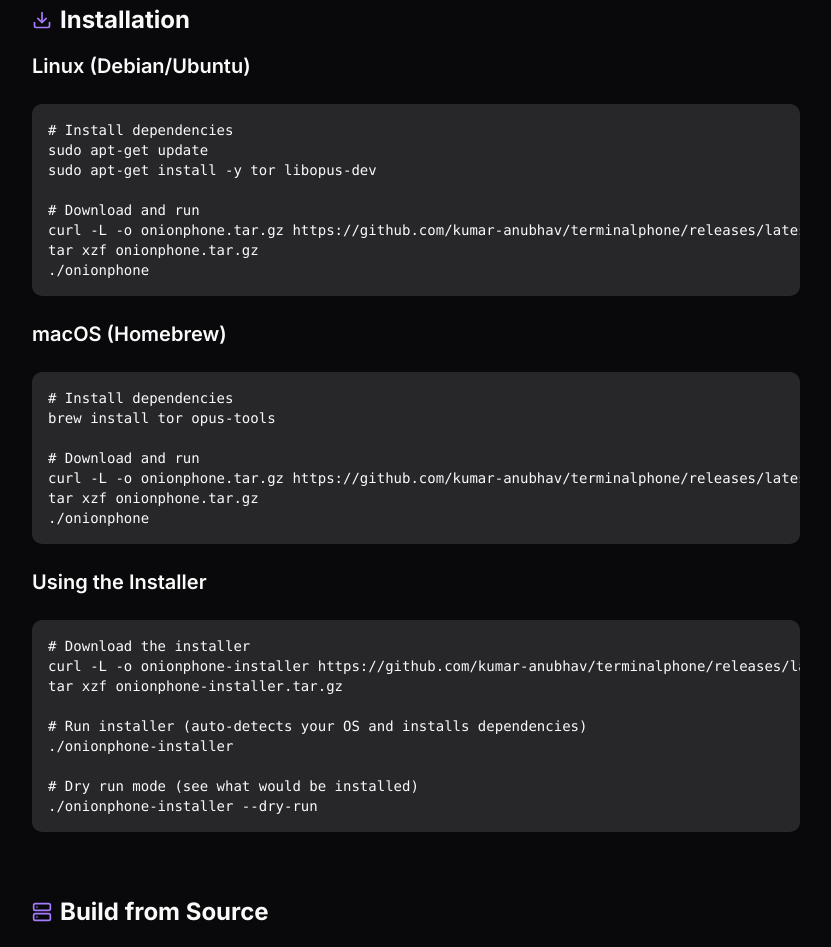
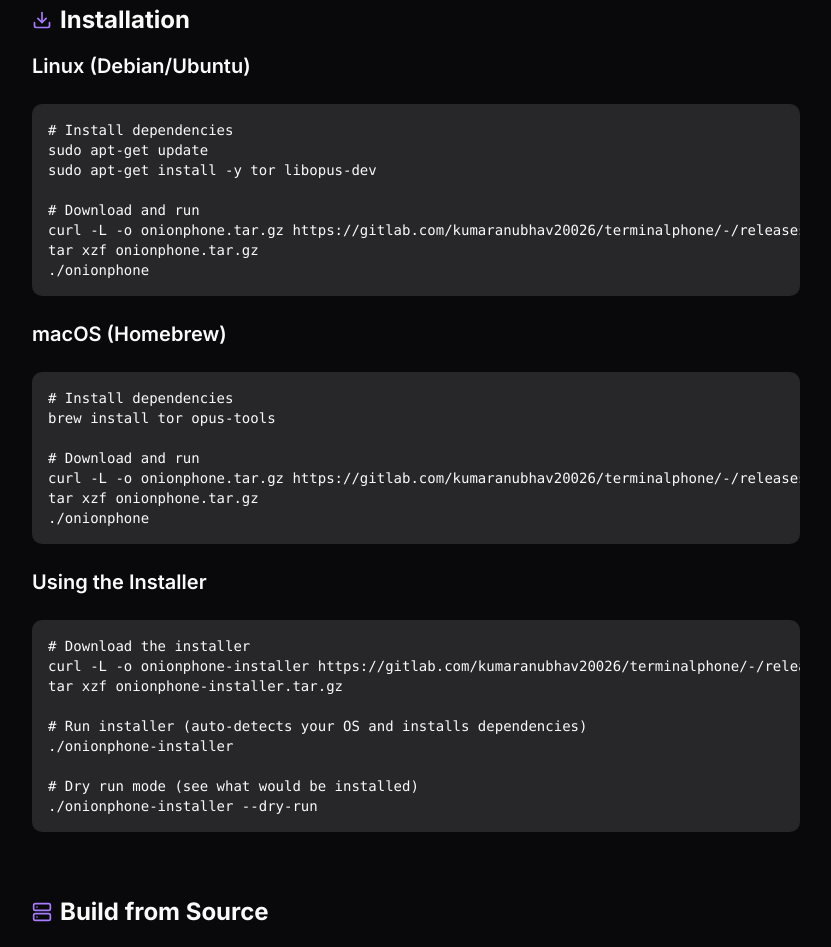
Before and after one commit to KumarAnubhav64/OnionCall, a Next.js app: page /docs in a window 1280 px wide. Shown: the part 920-1867 px from the top of the page, without its empty margins (312-1143 px from the left). Built offline with nearby package versions, Linux system fonts and the light colour scheme.

Commit message:
feat: update GitHub references to GitLab for releases

```diff
--- a/app/docs/page.tsx
+++ b/app/docs/page.tsx
@@ -78,7 +78,7 @@ export default function DocsPage() {
                 <p>Get OnionPhone running in under a minute:</p>
                 <div className="bg-muted rounded-lg p-4 overflow-x-auto">
                   <pre className="text-sm font-mono">
-                    <code>{`# 1. Download the latest binary                curl -L -o onionphone_Linux_x86_64.tar.gz https://github.com/kumar-anubhav/terminalphone/releases/latest/download/onionphone_Linux_x86_64.tar.gz
+                    <code>{`# 1. Download the latest binary                curl -L -o onionphone_Linux_x86_64.tar.gz https://gitlab.com/kumaranubhav20026/terminalphone/-/releases/permalink/latest/downloads/onionphone_Linux_x86_64.tar.gz
                 tar xzf onionphone_Linux_x86_64.tar.gz
 
                 # 2. Run OnionPhone
@@ -120,7 +120,7 @@ sudo apt-get update
 sudo apt-get install -y tor libopus-dev
 
 # Download and run
-curl -L -o onionphone.tar.gz https://github.com/kumar-anubhav/terminalphone/releases/latest/download/onionphone_Linux_x86_64.tar.gz
+curl -L -o onionphone.tar.gz https://gitlab.com/kumaranubhav20026/terminalphone/-/releases/permalink/latest/downloads/onionphone_Linux_x86_64.tar.gz
 tar xzf onionphone.tar.gz
 ./onionphone`}</code>
                   </pre>
@@ -133,7 +133,7 @@ tar xzf onionphone.tar.gz
 brew install tor opus-tools
 
 # Download and run
-curl -L -o onionphone.tar.gz https://github.com/kumar-anubhav/terminalphone/releases/latest/download/onionphone_Darwin_x86_64.tar.gz
+curl -L -o onionphone.tar.gz https://gitlab.com/kumaranubhav20026/terminalphone/-/releases/permalink/latest/downloads/onionphone_Darwin_x86_64.tar.gz
 tar xzf onionphone.tar.gz
 ./onionphone`}</code>
                   </pre>
@@ -143,7 +143,7 @@ tar xzf onionphone.tar.gz
                 <div className="bg-muted rounded-lg p-4 overflow-x-auto">
                   <pre className="text-sm font-mono">
                     <code>{`# Download the installer
-curl -L -o onionphone-installer https://github.com/kumar-anubhav/terminalphone/releases/latest/download/onionphone-installer_Linux_x86_64.tar.gz
+curl -L -o onionphone-installer https://gitlab.com/kumaranubhav20026/terminalphone/-/releases/permalink/latest/downloads/onionphone-installer_Linux_x86_64.tar.gz
 tar xzf onionphone-installer.tar.gz
 
 # Run installer (auto-detects your OS and installs dependencies)
@@ -167,7 +167,7 @@ tar xzf onionphone-installer.tar.gz
                 <div className="bg-muted rounded-lg p-4 overflow-x-auto">
                   <pre className="text-sm font-mono">
                     <code>{`# Clone the repository
-git clone https://github.com/kumar-anubhav/terminalphone.git
+git clone https://gitlab.com/kumaranubhav20026/terminalphone.git
 cd terminalphone
 
 # Install dependencies
--- a/app/layout.tsx
+++ b/app/layout.tsx
@@ -25,7 +25,7 @@ export const metadata: Metadata = {
   authors: [
     {
       name: "Kumar Anubhav",
-      url: "https://github.com/kumar-anubhav",
+      url: "https://gitlab.com/kumaranubhav20026",
     },
   ],
   creator: "kumar-anubhav",
--- a/config/site.ts
+++ b/config/site.ts
@@ -1,14 +1,14 @@
 export const siteConfig = {
   name: "OnionPhone",
   url: "https://onionphone.app",
-  getStartedUrl: "https://github.com/kumar-anubhav/terminalphone/releases",
+  getStartedUrl: "https://gitlab.com/kumaranubhav20026/terminalphone/-/releases",
   ogImage: "/og.jpg",
   description:
     "Secure, anonymous P2P voice communication over the Tor network. No servers, no logs, no metadata.",
   version: "v0.1",
   links: {
     twitter: "https://twitter.com/",
-    github: "https://github.com/kumar-anubhav/terminalphone",
+    github: "https://gitlab.com/kumaranubhav20026/terminalphone",
     email: "mailto:hello@onionphone.app",
   },
   stats: {
```
